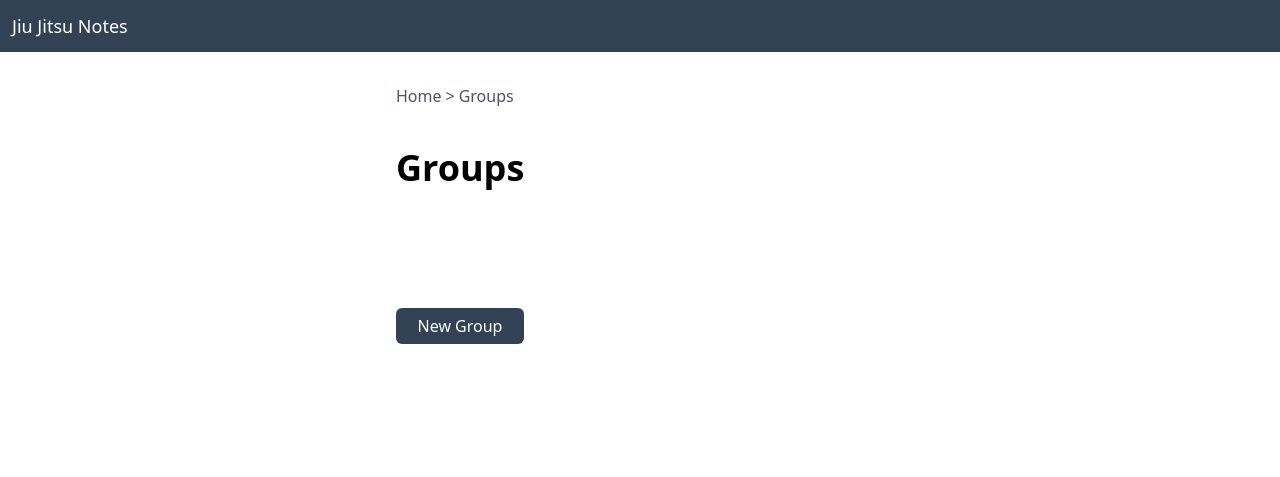
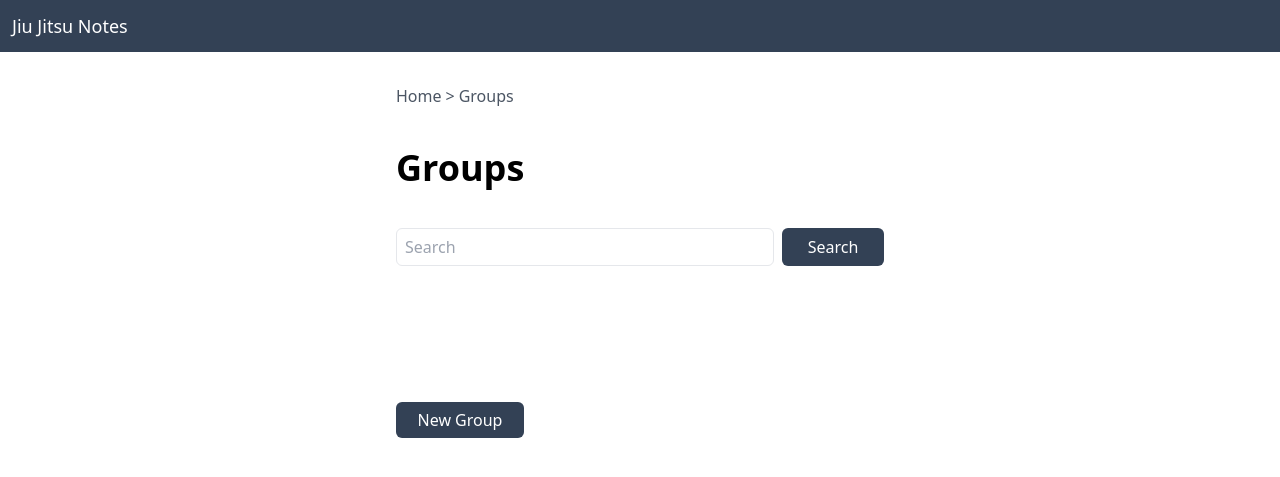
Before and after one commit to matt-plank/jiu-jitsu-notes-2, a FastAPI app: page /groups/ in a window 1280 px wide. Shown: the top 477 px of the page. Run offline with FastAPI, Linux system fonts and the light colour scheme; style sheets or scripts are compiled from the project's sources; some libraries are stand-ins or nearby versions.

Commit message:
Added position group filtering

```diff
--- a/templates/pages/all_groups.html
+++ b/templates/pages/all_groups.html
@@ -17,6 +17,27 @@
 
         <h2 class="text-4xl font-semibold">Groups</h2>
 
+        <form
+          hx-post="/groups/list"
+          hx-target="#groups"
+          hx-swap="innerHTML"
+          class="flex gap-2"
+        >
+          <input
+            type="text"
+            name="search"
+            placeholder="Search"
+            class="border px-2 py-1.5 rounded-md w-full"
+          />
+
+          <button
+            type="submit"
+            class="bg-slate-700 text-white px-2 py-1.5 rounded-md w-32"
+          >
+            Search
+          </button>
+        </form>
+
         <div id="groups" class="flex flex-col gap-10">
           {% include "components/group/list.html" %}
         </div>
```
Also changed, not shown: jiu_jitsu_notes/routes/groups/static.py (+23 -0 lines).
